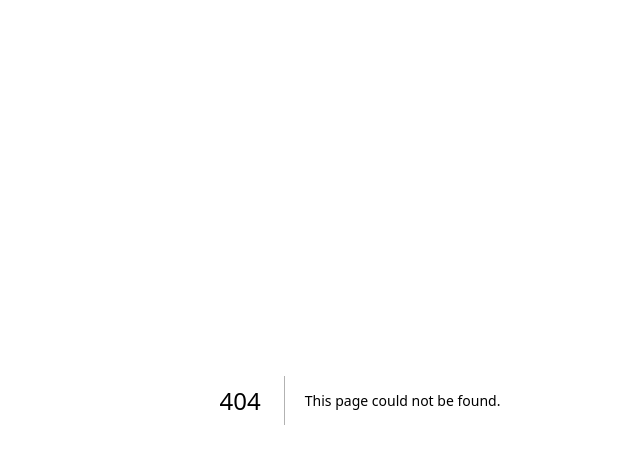
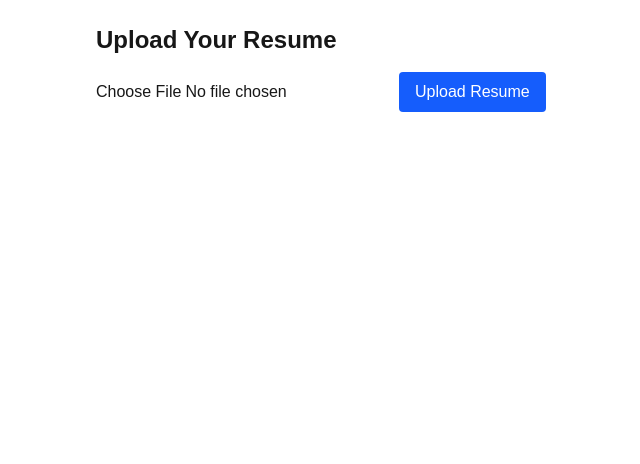
Before and after one commit to faditya-start/ResuMatch, a Next.js app: page /upload-resume in a window 1280 px wide. Before the commit this address had no page. Shown: the top 464 px of the page, without its empty margins (280-920 px from the left). Built offline with nearby package versions, Linux system fonts and the light colour scheme.

Commit message:
feat(upload): add resume upload page with form

```diff
--- /dev/null
+++ b/src/app/upload-resume/page.tsx
@@ -0,0 +1,52 @@
+'use client';
+
+import { useState } from 'react';
+import { useRouter } from 'next/navigation';
+
+export default function UploadResumePage() {
+  const [file, setFile] = useState<File | null>(null);
+  const [loading, setLoading] = useState(false);
+  const router = useRouter();
+
+  const handleFileChange = (e: React.ChangeEvent<HTMLInputElement>) => {
+    if (e.target.files?.[0]) setFile(e.target.files[0]);
+  };
+
+  const handleSubmit = async (e: React.FormEvent) => {
+    e.preventDefault();
+    if (!file) return alert('Pilih file resume terlebih dahulu.');
+
+    setLoading(true);
+    const form = new FormData();
+    form.append('resume', file);
+
+    const res = await fetch('/api/resume/upload', {
+      method: 'POST',
+      body: form,
+    });
+
+    setLoading(false);
+    if (res.ok) {
+      const { id } = await res.json();
+      router.push(`/resume/${id}`); // arahkan ke halaman detail resume (nanti kita buat)
+    } else {
+      alert('Upload gagal');
+    }
+  };
+
+  return (
+    <main className="max-w-xl mx-auto p-6">
+      <h1 className="text-2xl font-bold mb-4">Upload Your Resume</h1>
+      <form onSubmit={handleSubmit} className="space-y-4">
+        <input type="file" accept=".pdf,.docx" onChange={handleFileChange} />
+        <button
+          type="submit"
+          disabled={loading}
+          className="px-4 py-2 bg-blue-600 text-white rounded disabled:opacity-50"
+        >
+          {loading ? 'Uploading...' : 'Upload Resume'}
+        </button>
+      </form>
+    </main>
+  );
+}
```
